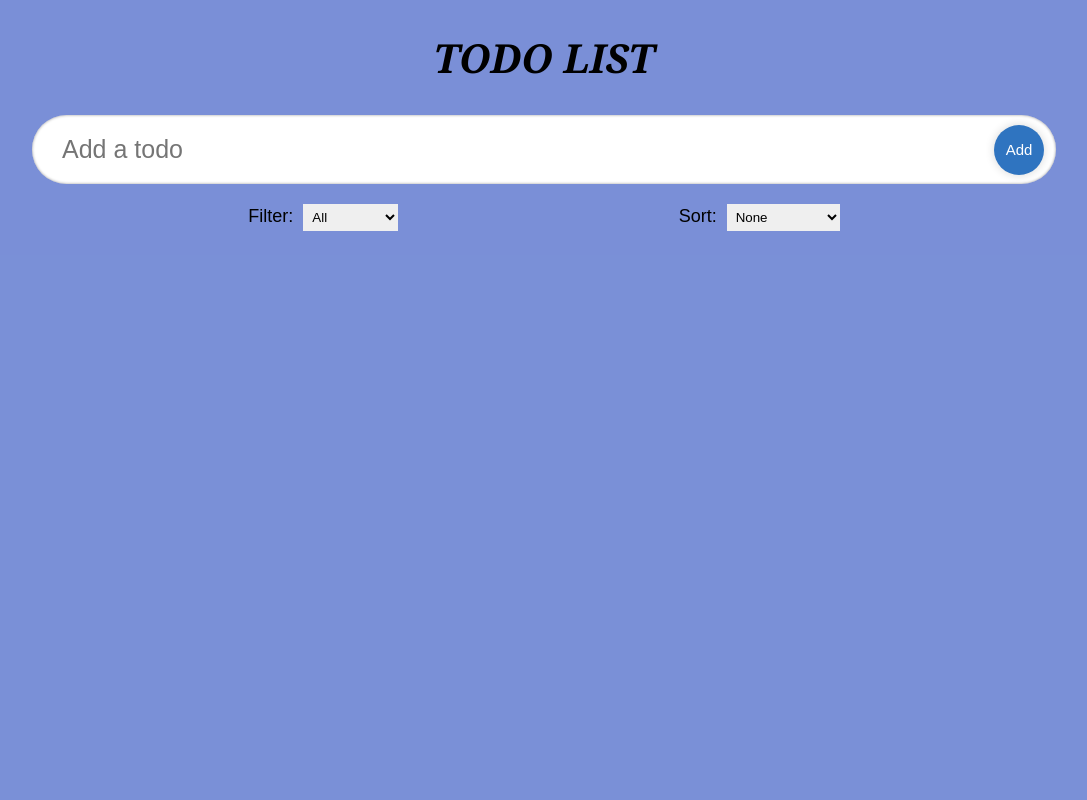
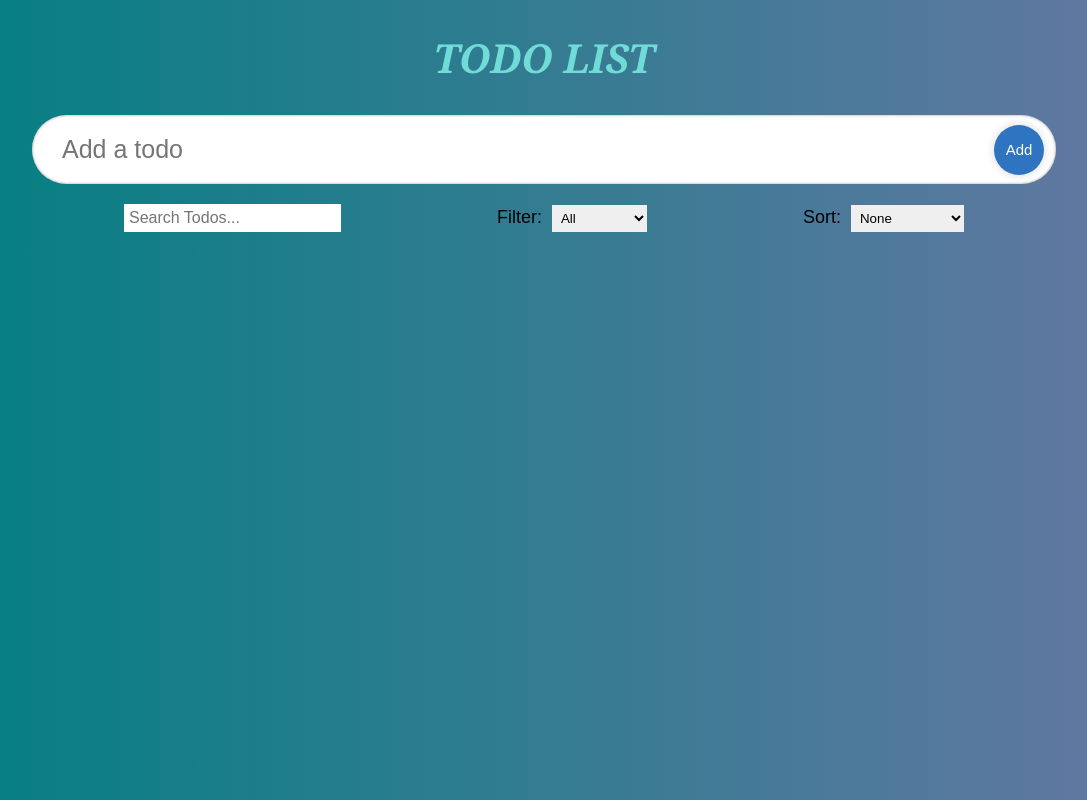
Before and after one commit to yogeshkanwade21/React.js-practice, a React (Vite) app in the folder TodoList-React-TS/: page / in a window 1280 px wide. Shown: the whole page, without its empty margins (96-1183 px from the left). Built offline with nearby package versions, Linux system fonts and the light colour scheme.

Commit message:
feat: search todos, add: styles and favicon

```diff
--- a/TodoList-React-TS/index.html
+++ b/TodoList-React-TS/index.html
@@ -2,7 +2,7 @@
 <html lang="en">
   <head>
     <meta charset="UTF-8" />
-    <link rel="icon" type="image/svg+xml" href="/vite.svg" />
+    <link rel="icon" type="image/png" href="/favicon.png" />
     <meta name="viewport" content="width=device-width, initial-scale=1.0" />
     <title>TodoList - React and TS</title>
   </head>
--- a/TodoList-React-TS/src/App.css
+++ b/TodoList-React-TS/src/App.css
@@ -4,14 +4,13 @@
   display: flex;
   flex-direction: column;
   align-items: center;
-  background-color: #2f51c0a3;
 }
 
 .heading {
   text-transform: uppercase;
   font-size: 40px;
   margin: 30px 0;
-  color: rgb(0, 0, 0);
+  color: #71dbd8;
   z-index: 1;
   text-align: center;
 }
--- a/TodoList-React-TS/src/components/TodoList.tsx
+++ b/TodoList-React-TS/src/components/TodoList.tsx
@@ -12,6 +12,11 @@ const TodoList = ({todos,  setTodos}: TodoListProps) => {
 
     const [filter, setFilter] = useState<string>("all");
     const [sort, setSort] = useState<string>("none");
+    const [searchText, setSearchText] = useState<string>("");
+
+    const handleSearchChange = (event: React.ChangeEvent<HTMLInputElement>) => {
+        setSearchText(event.target.value);
+    }
 
     const handleSortChange = (event: React.ChangeEvent<HTMLSelectElement>) => {
         setSort(event.target.value);
@@ -21,7 +26,11 @@ const TodoList = ({todos,  setTodos}: TodoListProps) => {
         setFilter(event.target.value);
     }
 
-    const filteredTodos = todos.filter((todo) => {
+    const searchedTodos = todos.filter((todo) => {
+        return todo.todo.toLowerCase().includes(searchText.toLowerCase());
+    })
+
+    const filteredTodos = searchedTodos.filter((todo) => {
         if(filter === "completed") {
             return todo.isDone;
         }
@@ -46,6 +55,15 @@ const TodoList = ({todos,  setTodos}: TodoListProps) => {
     return (
         <>
             <div className="options">
+                <div className="search">
+                    <input
+                        type="text"
+                        placeholder="Search Todos..."
+                        className="search__box"
+                        value={searchText}
+                        onChange={handleSearchChange}
+                    />
+                </div>
                 <div className="filter">
                     <label className="filter_label" htmlFor="select-filter">Filter:</label>
                         <select id="select-filter" value={filter} onChange={handleFilterChange}>
--- a/TodoList-React-TS/src/components/styles.css
+++ b/TodoList-React-TS/src/components/styles.css
@@ -1,6 +1,6 @@
 .heading {
   font-style: italic;
-  font-family:Georgia, 'Times New Roman', Times, serif;
+  font-family: Georgia, 'Times New Roman', Times, serif;
 }
 
 .input {
@@ -82,7 +82,8 @@
   }
 
   .filter,
-  .sort {
+  .sort,
+  .search {
     margin-top: 10px;
   }
 
@@ -93,10 +94,15 @@
   }
 
   #select-filter,
-  #select-sort {
+  #select-sort,
+  .search__box {
     padding: 5px;
     border: none;
     outline: none;
+  }
+
+  .search__box {
+    font-size: 16px;
   }
 
   .options {
--- a/TodoList-React-TS/src/index.css
+++ b/TodoList-React-TS/src/index.css
@@ -4,4 +4,9 @@ html {
 
 body {
   margin: 0;
+  background: linear-gradient(
+    to left,
+    rgba(10, 36, 107, 0.619) 0%,
+    rgba(0, 128, 128, 1) 100%
+  );
 }
```
Also changed, not shown: TodoList-React-TS/public/favicon.png (added). Lines whose indentation alone changed are shown as unchanged.
